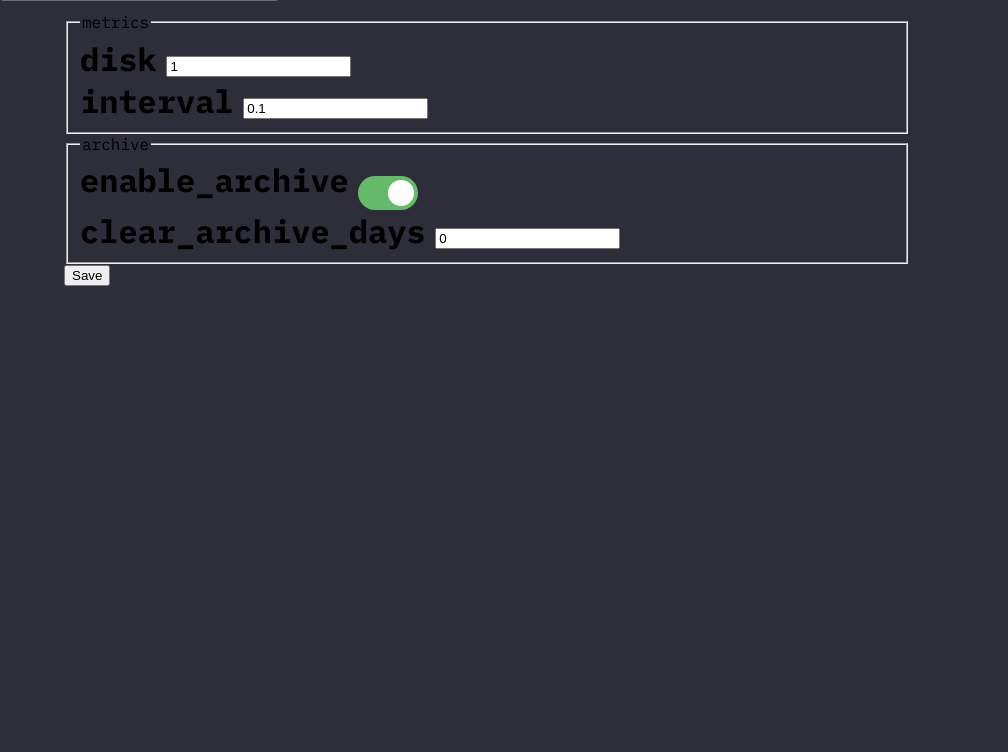
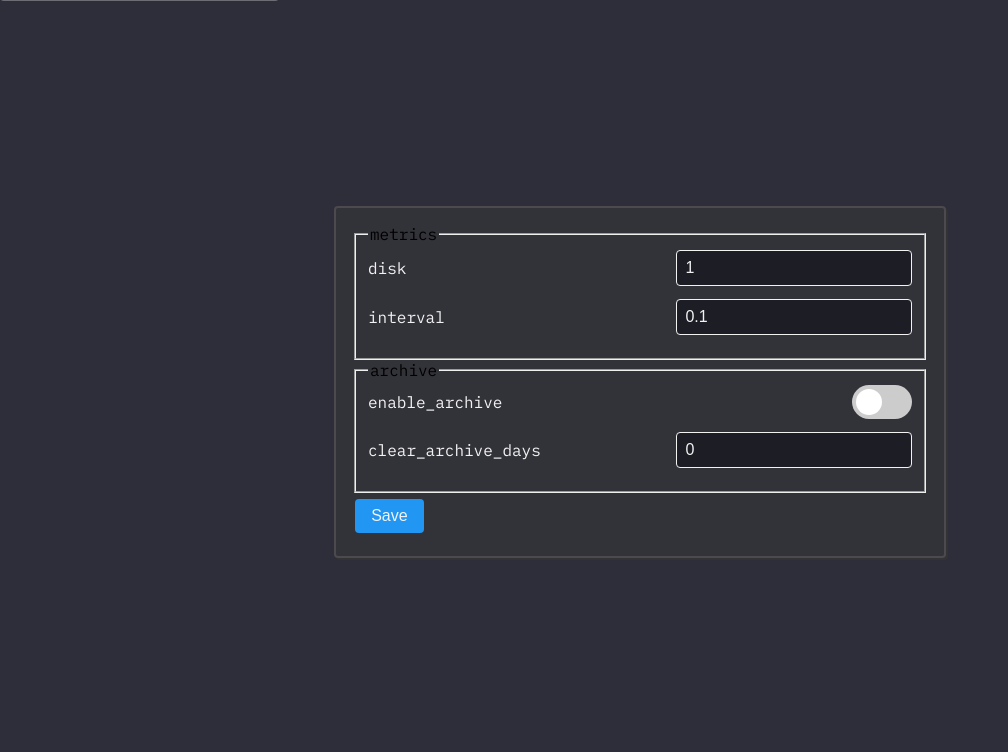
Before and after one commit to basekkelenkamp/AVInsight, a Flask app: page /config in a window 1280 px wide. Shown: the part 60-812 px from the top of the page, without its empty margins (0-1008 px from the left). Before the commit the page ends 346 px from the top, so only its background shows below. Run offline with Flask 2, Linux system fonts and the light colour scheme; some libraries are stand-ins or nearby versions.

Commit message:
update config frontend

```diff
--- a/app.py
+++ b/app.py
@@ -94,7 +94,6 @@ def config():
 @app.route("/save-config", methods=["POST"])
 def save_config():
     new_config = request.json
-    # Your update_config function should be implemented here
     try:
         update_config(new_config)
         return jsonify({"result": "success"}), 200
--- a/config/config.json
+++ b/config/config.json
@@ -1,4 +1,4 @@
- {
+{
     "metrics": [
         {
             "disk": 1
@@ -9,7 +9,7 @@
     ],
     "archive": [
         {
-            "enable_archive": "true"
+            "enable_archive": "false"
         },
         {
             "clear_archive_days": 0
--- a/config/load_config.py
+++ b/config/load_config.py
@@ -8,18 +8,13 @@ def get_config():
 
 
 def update_config(new_config):
-    current_config = get_config()
-
-    for key, value in new_config.items():
-        if key in current_config:
-            if isinstance(current_config[key], type(value)):
-                current_config[key] = value
-            else:
-                raise ValueError(
-                    f"Invalid value type for key '{key}'. Expected {type(current_config[key])}, but got {type(value)}."
-                )
+    for outer_key, outer_value in new_config.items():
+        for inner_dict in outer_value:
+            for key, value in inner_dict.items():
+                if isinstance(value, bool):
+                    inner_dict[key] = str(value).lower()
 
     with open("config/config.json", "w") as config:
-        config.write(json.dumps(current_config, indent=4))
+        config.write(json.dumps(new_config, indent=4))
 
     return
--- a/static/css/config.css
+++ b/static/css/config.css
@@ -1,13 +1,63 @@
+@import url('https://fonts.googleapis.com/css2?family=IBM+Plex+Mono:wght@400;700&display=swap');
+@import url('https://fonts.googleapis.com/css2?family=Roboto:wght@400;700&display=swap');
+
+body {
+    height: 100vh;
+    margin: 0;
+    display: flex;
+    justify-content: center;
+    font-family: 'IBM Plex Mono', monospace;
+    background-color: #2E2E3A;
+}
+
 .wraper {
-  display: grid;
-  grid-template-columns: auto auto;
-  gap: 2em;
+    display: flex;
+    justify-content: center;
     align-items: center;
+    height: calc(100vh - 60px);
+}
+
+.config-form {
+    width: 50%;
+    background-color: #323239;
+    border: 2px solid #4D4A4F;
+    box-shadow: 2px 2px 0px #333;
+    padding: 1rem;
+    border-radius: 4px;
+}
+
+.fieldset {
+    border: 0;
+    margin-bottom: 1rem;
+}
+
+.legend {
+    font-size: 1.2rem;
+    font-weight: bold;
+    color: #F2F2F3;
+    margin-bottom: 1rem;
+}
+
+.form-group {
+    display: flex;
+    justify-content: space-between;
+    align-items: center;
+    margin-bottom: 0.8rem;
 }
 
 .label-text {
-  font-weight: bolder;
-  font-size: 2rem;
+    font-size: 1rem;
+    color: #F2F2F3;
+}
+
+input[type=number] {
+    width: 40%;
+    padding: 0.5rem;
+    border-radius: 4px;
+    border: 1px solid #F2F2F3;
+    background-color: #1D1D26;
+    color: #F2F2F3;
+    font-size: 1rem;
 }
 
 .switch {
@@ -31,8 +81,8 @@ left: 0;
     right: 0;
     bottom: 0;
     background-color: #ccc;
+    -webkit-transition: .4s;
     transition: .4s;
-border-radius: 34px;
 }
 
 .slider:before {
@@ -43,20 +93,61 @@ width: 26px;
     left: 4px;
     bottom: 4px;
     background-color: white;
+    -webkit-transition: .4s;
     transition: .4s;
+}
+
+input:checked + .slider {
+    background-color: #2196F3;
+}
+
+input:focus + .slider {
+    box-shadow: 0 0 1px #2196F3;
+}
+
+input:checked + .slider:before {
+    -webkit-transform: translateX(26px);
+    -ms-transform: translateX(26px);
+    transform: translateX(26px);
+}
+
+.slider.round {
+    border-radius: 34px;
+}
+
+.slider.round:before {
     border-radius: 50%;
 }
 
-input:checked + .slider {
-background-color: #66bb6a;
+.save-config-button {
+    background-color: #2196F3;
+    color: #F2F2F3;
+    border: none;
+    padding: 0.5rem 1rem;
+    text-align: center;
+    text-decoration: none;
+    display: inline-block;
+    font-size: 1rem;
+    margin: 0.4rem 0.2rem;
+    transition-duration: 0.4s;
+    cursor: pointer;
+    border-radius: 4px;
 }
 
-input:checked + .slider:before {
-transform: translateX(26px);
+.save-config-button:hover {
+    background-color: #1E88E5;
+    color: white;
 }
 
-.slider:after {
-content: '';
-display: block;
-border-radius: 50%;
+.save-config-button:disabled {
+    background-color: #aaa;
+    cursor: not-allowed;
 }
+
+#save-message {
+    display: none;
+    font-size: 0.9rem;
+    color: #4CAF50;
+    margin-left: 10px;
+    transition: opacity 1s ease-out;
+}
--- a/static/js/config.js
+++ b/static/js/config.js
@@ -38,3 +38,14 @@ document.getElementById('save-config').addEventListener('click', function() {
       }
     });
   });
+
+
+document.getElementById("config-form").addEventListener("change", function() {
+  document.getElementById("save-config").disabled = false;
+  document.getElementById("save-config").innerHTML = "Save";
+});
+
+document.getElementById("save-config").addEventListener("click", function() {
+    this.disabled = true;
+    this.innerHTML = "Saved";
+});
--- a/templates/config.html
+++ b/templates/config.html
@@ -14,8 +14,9 @@
             {% if value is number %}
               <input type="number" name="{{ section }}-{{ key }}" id="{{ section }}-{{ key }}" value="{{ value }}">
             {% elif value == "true" or value == "false" %}
-              <div class="switch">
-                <input type="checkbox" id="{{ section }}-{{ key }}" name="{{ section }}-{{ key }}" {% if value %}checked{% endif %}>
+              <div class="switch" for="checkbox">
+                <input type="hidden" name="{{ section }}-{{ key }}" value="false">
+                <input type="checkbox" id="{{ section }}-{{ key }}" name="{{ section }}-{{ key }}" {% if value == "true" %}checked{% endif %}>
                 <label for="{{ section }}-{{ key }}" class="slider round"></label>
               </div>
             {% endif %}
```
Also changed, not shown: database/AVInsight.db. Lines whose indentation alone changed are shown as unchanged.
